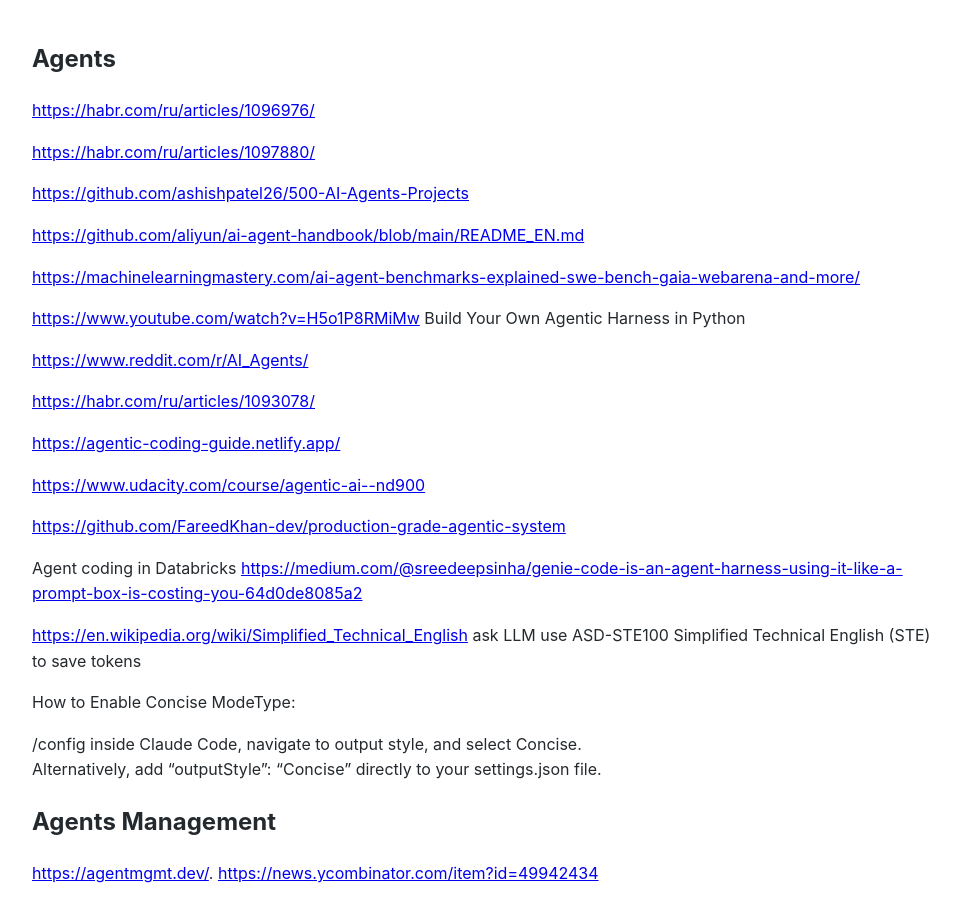
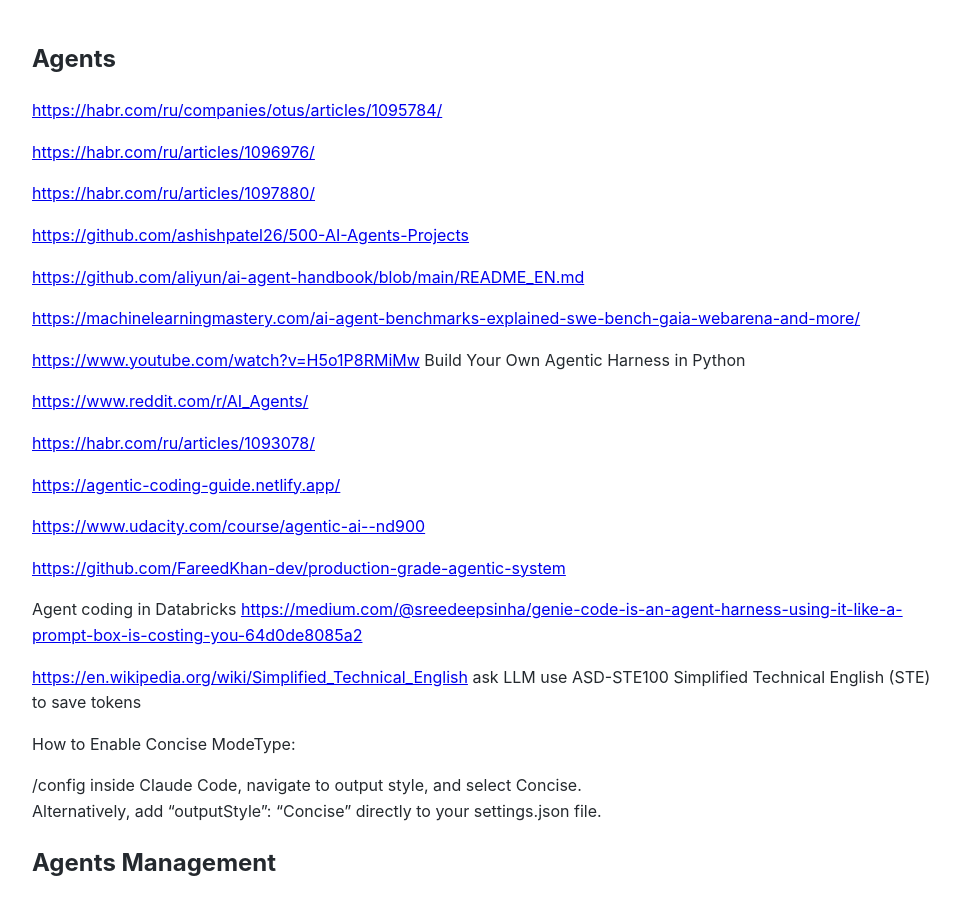
Before and after one commit to Michael-Lubinsky/michael-lubinsky.github.com, a Jekyll site: the page built from ml/agent.md, in a window 1280 px wide and 900 px high. Shown: the whole window, without its empty margins (158-1118 px from the left). Built offline with Jekyll 4.4.1, drawn with Linux system fonts in a browser that asks for light colours; our own code applies the rules of GitHub Pages for plain Markdown files.

Commit message:
Add additional links to agent.md

```diff
--- a/ml/agent.md
+++ b/ml/agent.md
@@ -1,4 +1,6 @@
 ## Agents
+
+<https://habr.com/ru/companies/otus/articles/1095784/>
 
 <https://habr.com/ru/articles/1096976/>
 
```
